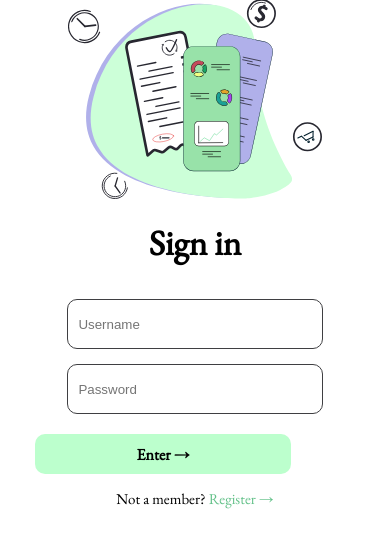
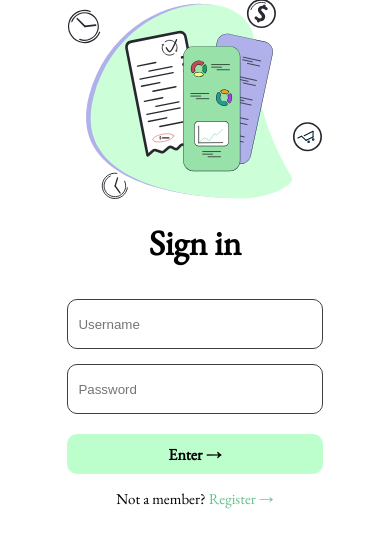
Before and after one commit to inikola3/trackit, a Django app: a page that uses Application/users/templates/users/login.html in a window 390 px wide. Shown: the part 108-656 px from the top of the page. Run offline with Django 5.2, Linux system fonts and the light colour scheme; parts of the project's set-up code (start-up, migrations or seed data) failed here and were passed over.

Commit message:
Fix button issues

```diff
--- a/Application/static/css/style.css
+++ b/Application/static/css/style.css
@@ -369,6 +369,11 @@ h3 {
     font-weight: 500;
 }
 
+.login {
+    display: flex;
+    justify-content: center;
+}
+
 .input-group-inv {
     margin-bottom: 10px;
     left: -20px;
@@ -948,7 +953,7 @@ button.btn-primary:hover {
 .btn {
     position: relative;
     box-sizing: border-box;
-    align-self: self-start;
+    /* align-self: self-start; */
     width: 150px;
     height: 40px;
     margin-top: 15px;
@@ -2135,6 +2140,10 @@ label {
         font-weight: 500;
     }
 
+    .btn {
+        align-self: center;
+    }
+
     button.btn-primary {
         align-self: center;
         width: 55%;
```
Also changed, not shown: Application/db.sqlite3.
